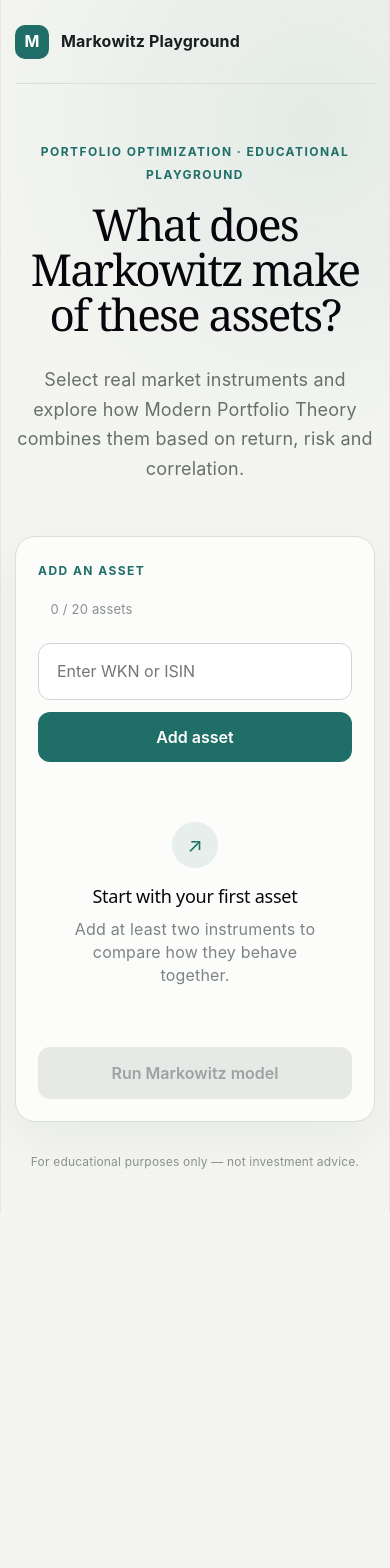
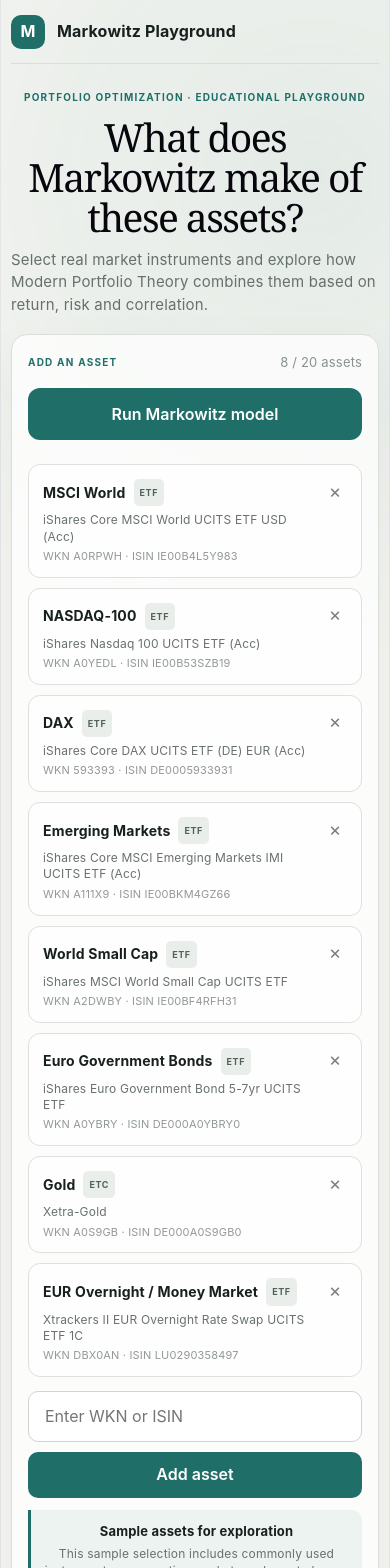
Before and after one commit to tinapuscher/markowitz-playground, a React (Vite) app: page / in a window 390 px wide. Shown: the top 1568 px of the page. Before the commit the page ends 1213 px from the top, so only its background shows below. Built offline with nearby package versions, Linux system fonts and the light colour scheme.

Commit message:
Add editable sample asset playground

```diff
--- a/src/App.css
+++ b/src/App.css
@@ -34,8 +34,10 @@
   margin: 0 auto;
 }
 
+/* Header */
+
 .header {
-  height: 84px;
+  height: 68px;
   display: flex;
   align-items: center;
   justify-content: space-between;
@@ -77,41 +79,56 @@
   font-weight: 600;
 }
 
+/* Intro */
+
 .hero {
-  max-width: 760px;
-  padding: 84px 0 52px;
+  max-width: none;
+  padding: 24px 0 22px;
+  display: grid;
+  grid-template-columns: minmax(0, 1.6fr) minmax(300px, 0.8fr);
+  grid-template-rows: auto auto;
+  column-gap: 56px;
+  align-items: center;
 }
 
-.eyebrow,
-.section-label {
-  margin: 0 0 16px;
+.eyebrow {
+  grid-column: 1;
+  grid-row: 1;
+  margin: 0 0 8px;
   color: #1f6f68;
-  font-size: 12px;
+  font-size: 10px;
   font-weight: 700;
   letter-spacing: 0.12em;
   text-transform: uppercase;
 }
 
 .hero h1 {
-  max-width: 720px;
+  grid-column: 1;
+  grid-row: 2;
+  max-width: 760px;
   margin: 0;
   font-family: Georgia, "Times New Roman", serif;
-  font-size: clamp(44px, 6vw, 72px);
+  font-size: clamp(36px, 3.8vw, 52px);
   font-weight: 500;
   line-height: 1.02;
   letter-spacing: -0.04em;
 }
 
 .hero-description {
-  max-width: 650px;
-  margin: 28px 0 0;
+  grid-column: 2;
+  grid-row: 2;
+  max-width: 390px;
+  margin: 0;
   color: #66706d;
-  font-size: 18px;
-  line-height: 1.65;
+  font-size: 15px;
+  line-height: 1.5;
+  text-align: left;
 }
 
+/* Workspace */
+
 .workspace {
-  padding: 32px;
+  padding: 22px 32px 26px;
   border: 1px solid #d9ded8;
   border-radius: 20px;
   background: rgba(255, 255, 255, 0.72);
@@ -120,26 +137,64 @@
 
 .workspace-header {
   display: flex;
+  align-items: center;
   justify-content: space-between;
+  margin-bottom: 12px;
+}
+
+.section-label {
+  margin: 0;
+  color: #1f6f68;
+  font-size: 10px;
+  font-weight: 700;
+  letter-spacing: 0.12em;
+  text-transform: uppercase;
 }
 
 .asset-counter {
-  margin: 0 0 22px;
+  margin: 0;
   color: #89918f;
   font-size: 13px;
 }
 
+/* Sample explanation */
+
+.sample-note {
+  margin-bottom: 12px;
+  padding: 10px 14px;
+  border-left: 3px solid #1f6f68;
+  border-radius: 0 10px 10px 0;
+  background: #edf3f0;
+}
+
+.sample-note strong {
+  display: block;
+  margin-bottom: 3px;
+  font-size: 13px;
+}
+
+.sample-note p {
+  margin: 0;
+  color: #68716e;
+  font-size: 12px;
+  line-height: 1.4;
+}
+
+/* Asset input */
+
 .asset-form {
   display: grid;
-  grid-template-columns: 1fr auto;
-  gap: 12px;
+  grid-template-columns: minmax(0, 1fr) auto;
+  gap: 10px;
+  margin-bottom: 12px;
 }
 
 .asset-form input {
   width: 100%;
-  padding: 16px 18px;
+  min-width: 0;
+  padding: 13px 16px;
   border: 1px solid #cfd6d2;
-  border-radius: 12px;
+  border-radius: 10px;
   outline: none;
   background: white;
 }
@@ -149,19 +204,131 @@
   box-shadow: 0 0 0 3px rgba(31, 111, 104, 0.1);
 }
 
-.asset-form button,
-.optimize-button {
+.asset-form button {
+  min-height: 46px;
+  padding: 0 20px;
   border: 0;
-  border-radius: 12px;
-  padding: 0 24px;
+  border-radius: 10px;
   color: white;
   background: #1f6f68;
   cursor: pointer;
   font-weight: 600;
 }
 
+.asset-form button:disabled {
+  opacity: 0.6;
+  cursor: wait;
+}
+
+.error-message {
+  margin: 0 0 12px;
+  padding: 14px 16px;
+  border: 1px solid #e2c9c6;
+  border-radius: 10px;
+  background: #faf0ee;
+}
+
+.error-message strong {
+  display: block;
+  margin-bottom: 4px;
+}
+
+.error-message p {
+  margin: 0;
+  color: #745e5b;
+  font-size: 14px;
+  line-height: 1.5;
+}
+
+/* Assets */
+
+.asset-list {
+  display: grid;
+  grid-template-columns: repeat(2, minmax(0, 1fr));
+  gap: 10px;
+  margin: 0 0 14px;
+}
+
+.asset-row {
+  position: relative;
+  min-width: 0;
+  min-height: 92px;
+  padding: 14px 44px 13px 16px;
+  border: 1px solid #dce1dd;
+  border-radius: 12px;
+  background: rgba(255, 255, 255, 0.82);
+}
+
+.asset-main {
+  min-width: 0;
+}
+
+.asset-heading {
+  display: flex;
+  align-items: center;
+  gap: 8px;
+  min-height: 22px;
+}
+
+.asset-heading strong {
+  min-width: 0;
+  font-size: 14px;
+  line-height: 1.3;
+}
+
+.asset-type {
+  flex: 0 0 auto;
+  padding: 2px 6px;
+  border-radius: 5px;
+  color: #52615e;
+  background: #e9eeeb;
+  font-size: 9px;
+  font-weight: 700;
+  letter-spacing: 0.06em;
+  text-transform: uppercase;
+}
+
+.asset-name {
+  margin: 6px 0 0;
+  color: #68716e;
+  font-size: 12px;
+  line-height: 1.35;
+  text-align: left;
+}
+
+.asset-identifiers {
+  margin: 4px 0 0;
+  color: #929997;
+  font-size: 11px;
+  line-height: 1.35;
+  text-align: left;
+  overflow-wrap: anywhere;
+}
+
+.remove-asset {
+  position: absolute;
+  top: 9px;
+  right: 9px;
+  width: 32px;
+  height: 32px;
+  border: 0;
+  border-radius: 8px;
+  color: #75807d;
+  background: transparent;
+  cursor: pointer;
+  font-size: 19px;
+  line-height: 1;
+}
+
+.remove-asset:hover {
+  color: #17201f;
+  background: #edf0ed;
+}
+
+/* Empty state */
+
 .empty-state {
-  padding: 60px 20px;
+  padding: 50px 20px;
   text-align: center;
 }
 
@@ -187,9 +354,18 @@
   color: #7b8582;
 }
 
+/* Optimize */
+
 .optimize-button {
   width: 100%;
   min-height: 52px;
+  margin: 4px 0 24px;
+  border: 0;
+  border-radius: 12px;
+  color: white;
+  background: #1f6f68;
+  cursor: pointer;
+  font-weight: 600;
 }
 
 .optimize-button:disabled {
@@ -205,6 +381,8 @@
   text-align: center;
 }
 
+/* Tablet / mobile */
+
 @media (max-width: 700px) {
   .app-shell {
     width: min(100% - 28px, 1180px);
@@ -215,7 +393,27 @@
   }
 
   .hero {
-    padding-top: 56px;
+    display: block;
+    padding: 28px 0 22px;
+  }
+
+  .hero h1 {
+    max-width: 650px;
+    font-size: clamp(36px, 10vw, 48px);
+  }
+
+  .hero-description {
+    max-width: 650px;
+    margin-top: 12px;
+    font-size: 15px;
+  }
+
+  .workspace {
+    padding: 20px;
+  }
+
+  .asset-list {
+    grid-template-columns: 1fr;
   }
 
   .asset-form {
@@ -223,10 +421,42 @@
   }
 
   .asset-form button {
-    min-height: 50px;
+    min-height: 46px;
+  }
+
+  .asset-row {
+    padding: 14px 44px 13px 14px;
+  }
+
+  .remove-asset {
+    width: 34px;
+    height: 34px;
+  }
+}
+
+@media (max-width: 420px) {
+  .app-shell {
+    width: calc(100% - 20px);
+  }
+
+  .header {
+    height: 64px;
+  }
+
+  .hero {
+    padding: 22px 0 18px;
   }
 
   .workspace {
-    padding: 22px;
+    padding: 16px;
+    border-radius: 16px;
+  }
+
+  .workspace-header {
+    margin-bottom: 10px;
+  }
+
+  .sample-note {
+    padding: 10px 12px;
   }
 }
--- a/src/App.jsx
+++ b/src/App.jsx
@@ -3,10 +3,78 @@
 import "./App.css";
 
 const API_BASE_URL = "http://127.0.0.1:8000";
+const MAX_ASSETS = 20;
+
+const SAMPLE_ASSETS = [
+  {
+    name: "iShares Core MSCI World UCITS ETF USD (Acc)",
+    exposure: "MSCI World",
+    type: "ETF",
+    wkn: "A0RPWH",
+    isin: "IE00B4L5Y983",
+    isSample: true,
+  },
+  {
+    name: "iShares Nasdaq 100 UCITS ETF (Acc)",
+    exposure: "NASDAQ-100",
+    type: "ETF",
+    wkn: "A0YEDL",
+    isin: "IE00B53SZB19",
+    isSample: true,
+  },
+  {
+    name: "iShares Core DAX UCITS ETF (DE) EUR (Acc)",
+    exposure: "DAX",
+    type: "ETF",
+    wkn: "593393",
+    isin: "DE0005933931",
+    isSample: true,
+  },
+  {
+    name: "iShares Core MSCI Emerging Markets IMI UCITS ETF (Acc)",
+    exposure: "Emerging Markets",
+    type: "ETF",
+    wkn: "A111X9",
+    isin: "IE00BKM4GZ66",
+    isSample: true,
+  },
+  {
+    name: "iShares MSCI World Small Cap UCITS ETF",
+    exposure: "World Small Cap",
+    type: "ETF",
+    wkn: "A2DWBY",
+    isin: "IE00BF4RFH31",
+    isSample: true,
+  },
+  {
+    name: "iShares Euro Government Bond 5-7yr UCITS ETF",
+    exposure: "Euro Government Bonds",
+    type: "ETF",
+    wkn: "A0YBRY",
+    isin: "DE000A0YBRY0",
+    isSample: true,
+  },
+  {
+    name: "Xetra-Gold",
+    exposure: "Gold",
+    type: "ETC",
+    wkn: "A0S9GB",
+    isin: "DE000A0S9GB0",
+    isSample: true,
+  },
+  {
+    name: "Xtrackers II EUR Overnight Rate Swap UCITS ETF 1C",
+    exposure: "EUR Overnight / Money Market",
+    type: "ETF",
+    wkn: "DBX0AN",
+    isin: "LU0290358497",
+    isSample: true,
+  },
+];
 
 function App() {
   const [identifier, setIdentifier] = useState("");
-  const [assets, setAssets] = useState([]);
+  const [assets, setAssets] = useState(SAMPLE_ASSETS);
   const [isLoading, setIsLoading] = useState(false);
   const [errorCode, setErrorCode] = useState(null);
 
@@ -21,7 +89,7 @@
       return;
     }
 
-    if (assets.length >= text.assetInput.maximum) {
+    if (assets.length >= MAX_ASSETS) {
       return;
     }
 
@@ -30,9 +98,7 @@
 
     try {
       const response = await fetch(
-        `${API_BASE_URL}/api/resolve/${encodeURIComponent(
-          cleanIdentifier
-        )}`
+        `${API_BASE_URL}/api/resolve/${encodeURIComponent(cleanIdentifier)}`
       );
 
       const data = await response.json();
@@ -43,13 +109,20 @@
       }
 
       const alreadyAdded = assets.some(
-        (asset) => asset.wkn === data.asset.wkn
+        (asset) =>
+          asset.wkn === data.asset.wkn ||
+          (asset.isin &&
+            data.asset.isin &&
+            asset.isin === data.asset.isin)
       );
 
       if (!alreadyAdded) {
         setAssets((currentAssets) => [
           ...currentAssets,
-          data.asset,
+          {
+            ...data.asset,
+            isSample: false,
+          },
         ]);
       }
 
@@ -101,17 +174,70 @@
 
        <section className="workspace">
         <div className="workspace-header">
-            <div>
-              <p className="section-label">
-                {text.assetInput.label}
-              </p>
+          <p className="section-label">{text.assetInput.label}</p>
 
           <p className="asset-counter">
-                {assets.length} / {text.assetInput.maximum}{" "}
-                {text.assetInput.counter}
+            {assets.length} / {MAX_ASSETS} assets
           </p>
         </div>
+
+        <button
+          className="optimize-button"
+          type="button"
+          disabled={assets.length < 2}
+        >
+          {text.actions.optimize}
+        </button>
+
+        {assets.length === 0 ? (
+          <div className="empty-state">
+            <div className="empty-icon">↗</div>
+            <h2>{text.emptyState.title}</h2>
+            <p>{text.emptyState.description}</p>
           </div>
+        ) : (
+          <div className="asset-list">
+            {assets.map((asset) => (
+              <div
+                className="asset-row"
+                key={asset.wkn}
+              >
+                <div className="asset-main">
+                  <div className="asset-heading">
+                    <strong>{asset.exposure || asset.name}</strong>
+
+                    <span className="asset-type">
+                      {asset.type || "ETF"}
+                    </span>
+                  </div>
+
+                  {asset.exposure && (
+                    <p className="asset-name">
+                      {asset.name}
+                    </p>
+                  )}
+
+                  <p className="asset-identifiers">
+                    WKN {asset.wkn}
+                    {asset.isin && ` · ISIN ${asset.isin}`}
+                    {!asset.isin &&
+                      asset.yahoo_symbol &&
+                      ` · ${asset.yahoo_symbol}`}
+                  </p>
+                </div>
+
+                <button
+                  className="remove-asset"
+                  type="button"
+                  onClick={() => removeAsset(asset.wkn)}
+                  aria-label={`Remove ${asset.name}`}
+                >
+                  ×
+                </button>
+              </div>
+            ))}
+          </div>
+        )}
 
         <form
           className="asset-form"
@@ -131,9 +257,16 @@
             type="submit"
             disabled={isLoading}
           >
-              {isLoading ? "Looking up..." : text.assetInput.button}
+            {isLoading
+              ? text.assetInput.loading
+              : text.assetInput.button}
           </button>
         </form>
+
+        <div className="sample-note">
+          <strong>{text.samples.title}</strong>
+          <p>{text.samples.description}</p>
+        </div>
 
         {errorText && (
           <div className="error-message" role="alert">
@@ -141,49 +274,6 @@
             <p>{errorText.message}</p>
           </div>
         )}
-
-          {assets.length === 0 ? (
-            <div className="empty-state">
-              <div className="empty-icon">↗</div>
-
-              <h2>{text.emptyState.title}</h2>
-
-              <p>{text.emptyState.description}</p>
-            </div>
-          ) : (
-            <div className="asset-list">
-              {assets.map((asset) => (
-                <div
-                  className="asset-row"
-                  key={asset.wkn}
-                >
-                  <div>
-                    <strong>{asset.name}</strong>
-
-                    <p>
-                      WKN {asset.wkn} · {asset.yahoo_symbol}
-                    </p>
-                  </div>
-
-                  <button
-                    type="button"
-                    onClick={() => removeAsset(asset.wkn)}
-                    aria-label={`Remove ${asset.name}`}
-                  >
-                    ×
-                  </button>
-                </div>
-              ))}
-            </div>
-          )}
-
-          <button
-            className="optimize-button"
-            type="button"
-            disabled={assets.length < 2}
-          >
-            {text.actions.optimize}
-          </button>
       </section>
       </main>
 
--- a/src/locales/en.js
+++ b/src/locales/en.js
@@ -15,6 +15,12 @@
       "Select real market instruments and explore how Modern Portfolio Theory combines them based on return, risk and correlation.",
   },
 
+  samples: {
+  title: "Sample assets for exploration",
+  description:
+    "This sample selection includes commonly used instruments representing markets and asset classes often found in investment portfolios. It is provided solely to explore how the Markowitz model works and does not represent a recommended portfolio or investment advice.",
+  },
+
   assetInput: {
   label: "Add an asset",
   placeholder: "Enter WKN or ISIN",
@@ -22,7 +28,7 @@
   loading: "Looking up...",
   counter: "assets",
   maximum: 20,
-},
+  },
 
   emptyState: {
     title: "Start with your first asset",
```
Lines whose indentation alone changed are shown as unchanged.
